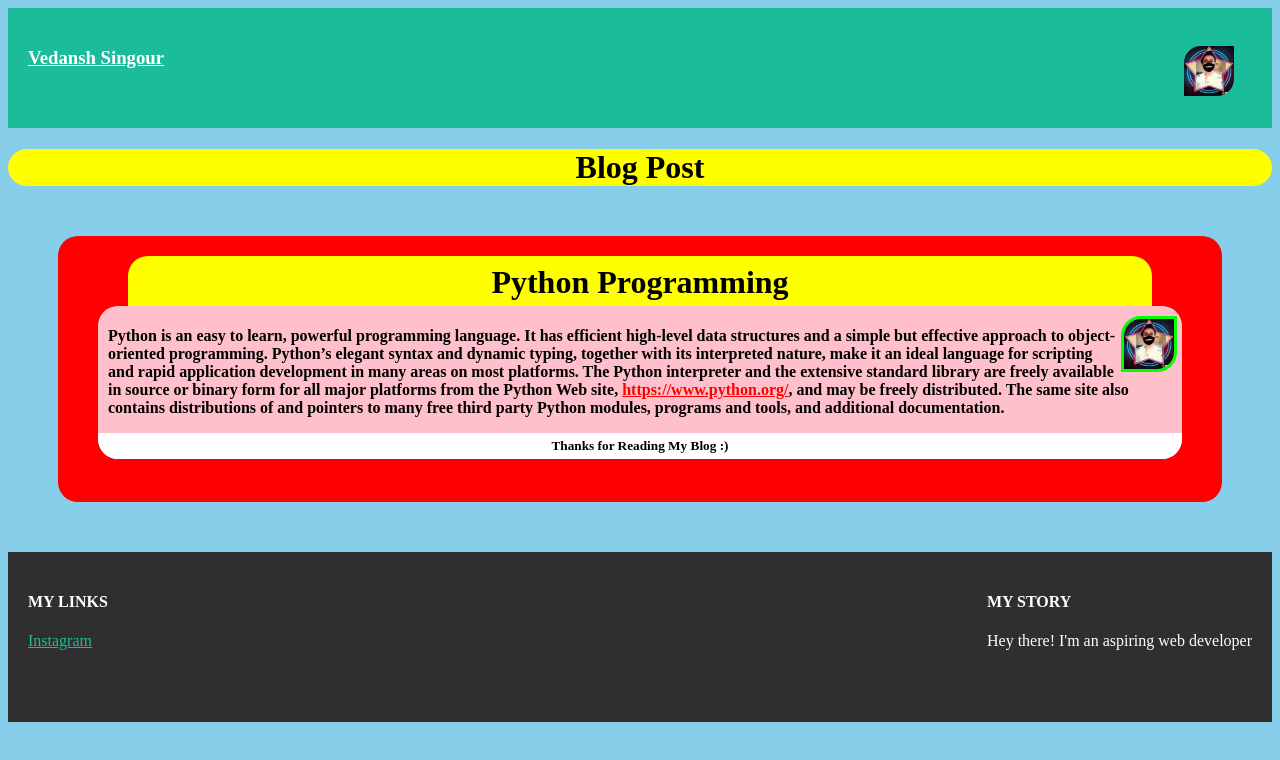
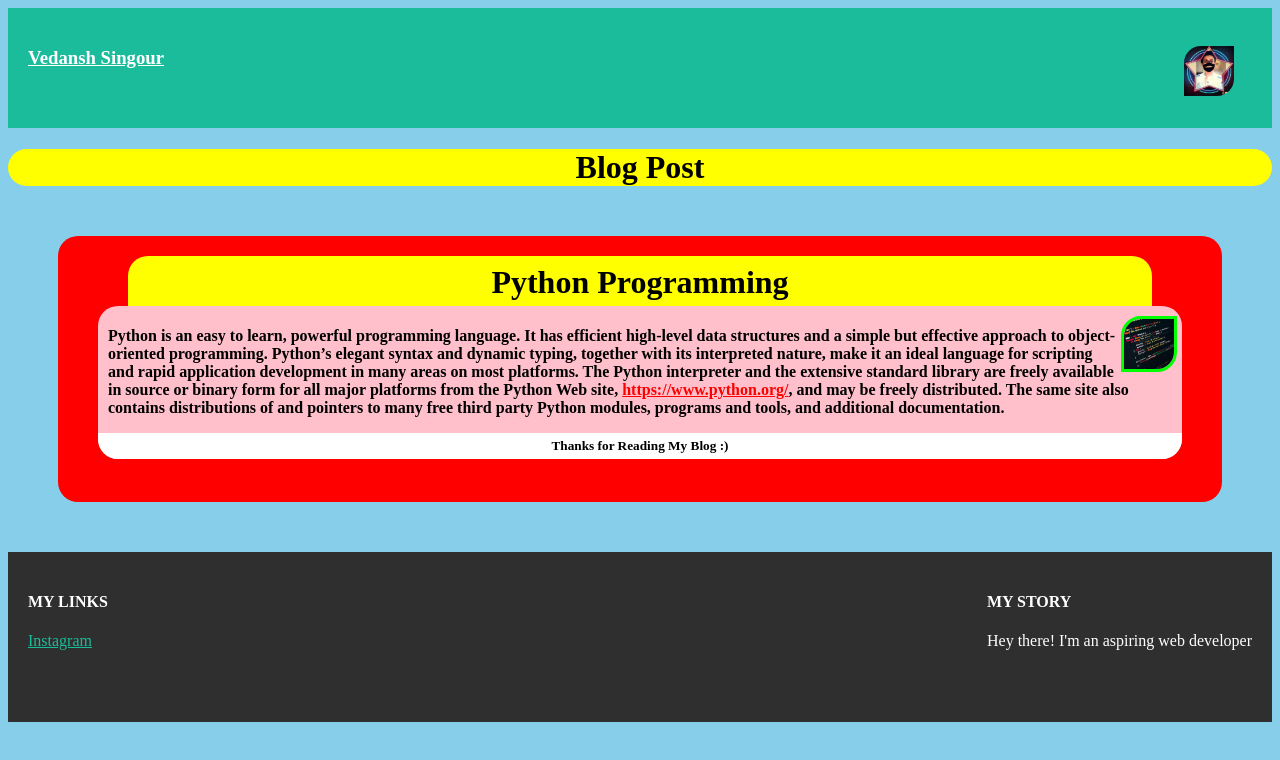
Before and after one commit to vedansh-singour/First-Blog, a plain HTML site: page index.html in a window 1280 px wide. Drawn offline with Linux system fonts and the light colour scheme.

Commit message:
Update index.html

```diff
--- a/index.html
+++ b/index.html
@@ -73,7 +73,7 @@ h1 {
 <h1>Python Programming</h1>
 
 <div id="me">
-  <img src="vedu.jpg">
+  <img src="pp.jpg">
   <p>
     Python is an easy to learn, powerful programming language. It has efficient high-level data structures and a simple but effective approach to object-oriented programming. Python’s elegant syntax and dynamic typing, together with its interpreted nature, make it an ideal language for scripting and rapid application development in many areas on most platforms.
 
```
